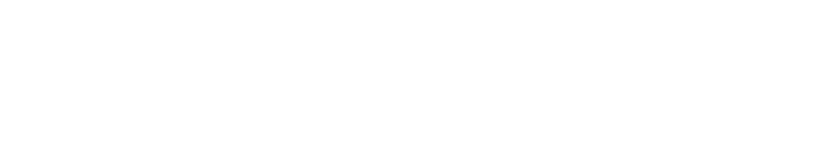
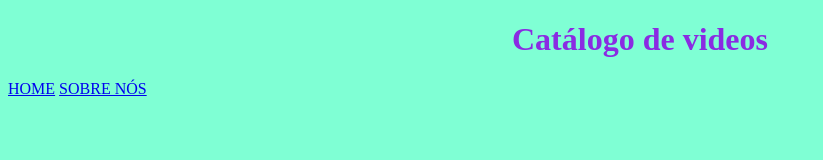
Before and after one commit to Isaac0812/1P-1B, a plain HTML site: page index.html in a window 1280 px wide. Shown: the whole page, without its empty margins (0-823 px from the left). Drawn offline with Linux system fonts and the light colour scheme.

Commit message:
Add files via upload

```diff
--- a/index.html
+++ b/index.html
@@ -4,4 +4,14 @@
     <meta charset="UTF-8">
     <meta name="viewpport" content="width=device-width, initial">
     <title>Document</title>
-    <link rel="stylesheet" href="">
+    <link rel="stylesheet" href="style.css">
+<head>
+<body>
+  <header> <!--* CABEÇALHO-->
+    <h1>Catálogo de videos</h1>
+  <nav>
+    <a href="#">HOME</a>
+    <a href="#">SOBRE NÓS</a>
+  </nav>
+  </header> <!--
+</body>
```
